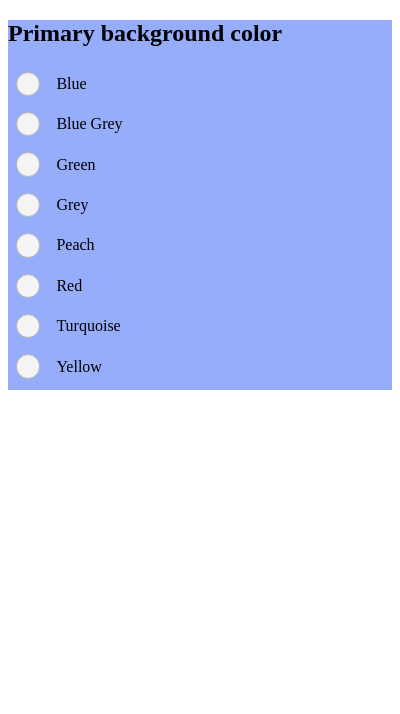
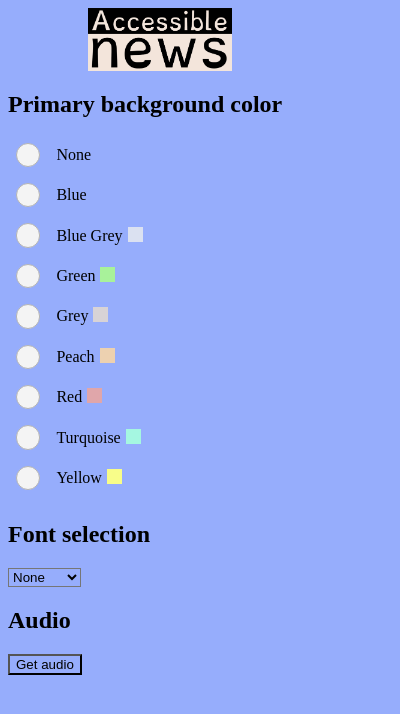
Before and after one commit to jamiebrown201/accessible-news, a browser extension: page popup.html in a window 400 px wide. Both pictures are taken after a click on the element "Blue". Drawn offline with Linux system fonts and the light colour scheme.

Commit message:
fully working

```diff
--- a/config/ft.js
+++ b/config/ft.js
@@ -4,6 +4,12 @@ var ft = {
     elements: [".article__content", "figcaption", ".topper__content"]
   },
   font: {
-    elements: ["body"]
+    elements: [".article__content", "figcaption", ".topper__content"],
+    customRules: [
+      {
+        classIdentifier: ".article-classifier__gap",
+        classBeingAdded: "accessibility-news-font-line-height"
+      }
+    ]
   }
 };
--- a/config/theGuardian.js
+++ b/config/theGuardian.js
@@ -1,8 +1,14 @@
 var theguardian = {
   primaryBackgroundColor: {
-    elements: [".content__main-column"]
+    elements: [
+      ".content__article-body",
+      ".content__headline-standfirst-wrapper"
+    ]
   },
   font: {
-    elements: [".content__main-column"]
+    elements: [
+      ".content__article-body",
+      ".content__headline-standfirst-wrapper"
+    ]
   }
 };
--- a/main.css
+++ b/main.css
@@ -14,51 +14,81 @@
   font-style: normal;
 }
 
-.accessibility-news-font-dyslexie {
-  font-family: "Dyslexie", sans-serif;
+.logo-container {
+  display: flex;
+  align-items: center;
+  justify-content: center;
+  width: 304px;
 }
 
-.accessibility-news-blue * {
+.accessibility-news-hidden {
+  display: none;
+}
+
+.accessibility-news-logo {
+  height: 63px;
+}
+
+.accessibility-news-font-dyslexie * {
+  font-family: "Dyslexie", sans-serif !important;
+}
+
+.accessibility-news-font-line-height,
+.accessibility-news-font-line-height * {
+  line-height: 55px !important;
+}
+
+.accessibility-news-primaryBackgroundColor-blue,
+.accessibility-news-primaryBackgroundColor-blue * {
   background-color: #96adfc;
 }
 
-.accessibility-news-blue-grey * {
+.accessibility-news-primaryBackgroundColor-blue-grey,
+.accessibility-news-primaryBackgroundColor-blue-grey * {
   background-color: #dbe1f1;
 }
 
-.accessibility-news-green * {
+.accessibility-news-primaryBackgroundColor-green,
+.accessibility-news-primaryBackgroundColor-green * {
   background-color: #a8f29a;
 }
-
-.accessibility-news-grey * {
+.accessibility-news-primaryBackgroundColor-grey,
+.accessibility-news-primaryBackgroundColor-grey * {
   background-color: #d8d3d6;
 }
 
-.accessibility-news-orange * {
+.accessibility-news-primaryBackgroundColor-orange,
+.accessibility-news-primaryBackgroundColor-orange * {
   background-color: #eddd6e;
 }
 
-.accessibility-news-peach * {
+.accessibility-news-primaryBackgroundColor-peach,
+.accessibility-news-primaryBackgroundColor-peach * {
   background-color: #edd1b0;
 }
 
-.accessibility-news-purple * {
+.accessibility-news-primaryBackgroundColor-purple,
+.accessibility-news-primaryBackgroundColor-purple * {
   background-color: #b987dc;
 }
 
-.accessibility-news-red * {
+.accessibility-news-primaryBackgroundColor-red,
+.accessibility-news-primaryBackgroundColor-red * {
   background-color: #e0a6aa;
 }
 
-.accessibility-news-turquoise * {
+.accessibility-news-primaryBackgroundColor-turquoise,
+.accessibility-news-primaryBackgroundColor-turquoise * {
   background-color: #a5f7e1;
 }
 
-.accessibility-news-yellow * {
+.accessibility-news-primaryBackgroundColor-yellow,
+.accessibility-news-primaryBackgroundColor-yellow * {
   background-color: #f8fd89;
 }
 
-.accessibility-news-black-font * {
+.accessibility-news-primaryBackgroundColor-black-font,
+.accessibility-news-primaryBackgroundColor-black-font * {
   color: #000000 !important;
 }
 
--- a/main.js
+++ b/main.js
@@ -21,25 +21,33 @@ async function init() {
 
 async function initPage() {
   const storage = await getStorage();
+  console.log("storage", storage);
   Object.keys(storage).forEach(key => {
     if (currentProvider[key]) {
       applyStyle({
         classes: storage[key].classes,
-        changingElement: key
+        changingElement: key,
+        active: storage[key].active
       });
     }
   });
 }
 
-function applyStyle({ classes, changingElement }) {
+function applyStyle({ classes, changingElement, active }) {
+  const customRules = currentProvider[changingElement].customRules;
   currentProvider[changingElement].elements.forEach(pageClassName => {
     let targetElement = document.querySelector(pageClassName);
     if (!targetElement) {
+      console.log(customRules);
       chrome.tabs.executeScript(
         {
-          code: `var targetElement = document.querySelector(\"${pageClassName}\"); targetElement.setAttribute( "class", Array.from(targetElement.classList) .filter(className => !className.includes("accessibility-news")) .join(" ") ); [\"${classes.join(
+          code: `var targetElement = document.querySelector(\"${pageClassName}\"); targetElement.setAttribute( "class", Array.from(targetElement.classList) .filter(className => !className.includes("accessibility-news-${changingElement}")) .join(" ") );   if (${active}) { [\"${classes.join(
             '","'
-          )}\"].forEach(className => targetElement.classList.add(className));`
+          )}\"].forEach(className => targetElement.classList.add(className))} if (${JSON.stringify(
+            customRules
+          )}) { ${JSON.stringify(
+            customRules
+          )}.forEach(({ classIdentifier, classBeingAdded }) => { document .querySelector(classIdentifier) .classList.add(classBeingAdded); }); };`
         },
         function() {
           console.log("Element clicked !");
@@ -49,10 +57,22 @@ function applyStyle({ classes, changingElement }) {
       targetElement.setAttribute(
         "class",
         Array.from(targetElement.classList)
-          .filter(className => !className.includes("accessibility-news"))
+          .filter(
+            className =>
+              !className.includes(`accessibility-news-${changingElement}`)
+          )
           .join(" ")
       );
-      classes.forEach(className => targetElement.classList.add(className));
+      if (active) {
+        classes.forEach(className => targetElement.classList.add(className));
+      }
+      if (customRules) {
+        customRules.forEach(({ classIdentifier, classBeingAdded }) => {
+          document
+            .querySelector(classIdentifier)
+            .classList.add(classBeingAdded);
+        });
+      }
     }
   });
 }
--- a/popup.html
+++ b/popup.html
@@ -4,74 +4,168 @@
     <link rel="stylesheet" type="text/css" href="main.css" />
   </head>
   <body>
+    <div class="logo-container">
+      <img src="./images/logo.png" alt="logo" class="accessibility-news-logo" />
+    </div>
     <form action="#">
       <div class="primary-background">
         <h2 class="form-section-header">Primary background color</h2>
         <div class="primary-background-selection">
           <div class="radio">
-            <input id="accessibility-news-blue" name="radio" type="radio" />
-            <label for="accessibility-news-blue" class="radio-label">
-              Blue
-              <div class="color-preview accessibility-news-blue"></div
+            <input id="none" name="radio" type="radio" />
+            <label for="none" class="radio-label">
+              None
+              <div class="color-preview none"></div
             ></label>
           </div>
           <div class="radio">
             <input
-              id="accessibility-news-blue-grey"
+              id="accessibility-news-primaryBackgroundColor-blue"
               name="radio"
               type="radio"
             />
-            <label for="accessibility-news-blue-grey" class="radio-label"
-              >Blue Grey
-              <div class="color-preview accessibility-news-blue-grey"></div
-            ></label>
-          </div>
-          <div class="radio">
-            <input id="accessibility-news-green" name="radio" type="radio" />
-            <label for="accessibility-news-green" class="radio-label"
-              >Green
-              <div class="color-preview accessibility-news-green"></div
-            ></label>
-          </div>
-          <div class="radio">
-            <input id="accessibility-news-grey" name="radio" type="radio" />
-            <label for="accessibility-news-grey" class="radio-label"
-              >Grey
-              <div class="color-preview accessibility-news-grey"></div
-            ></label>
-          </div>
-          <div class="radio">
-            <input id="accessibility-news-peach" name="radio" type="radio" />
-            <label for="accessibility-news-peach" class="radio-label"
-              >Peach
-              <div class="color-preview accessibility-news-peach"></div
-            ></label>
-          </div>
-          <div class="radio">
-            <input id="accessibility-news-red" name="radio" type="radio" />
-            <label for="accessibility-news-red" class="radio-label"
-              >Red
-              <div class="color-preview accessibility-news-red"></div
+            <label
+              for="accessibility-news-primaryBackgroundColor-blue"
+              class="radio-label"
+            >
+              Blue
+              <div
+                class="color-preview accessibility-news-primaryBackgroundColor-blue"
+              ></div
             ></label>
           </div>
           <div class="radio">
             <input
-              id="accessibility-news-turquoise"
+              id="accessibility-news-primaryBackgroundColor-blue-grey"
               name="radio"
               type="radio"
             />
-            <label for="accessibility-news-turquoise" class="radio-label"
-              >Turquoise
-              <div class="color-preview accessibility-news-turquoise"></div
+            <label
+              for="accessibility-news-primaryBackgroundColor-blue-grey"
+              class="radio-label"
+              >Blue Grey
+              <div
+                class="color-preview accessibility-news-primaryBackgroundColor-blue-grey"
+              ></div
             ></label>
           </div>
           <div class="radio">
-            <input id="accessibility-news-yellow" name="radio" type="radio" />
-            <label for="accessibility-news-yellow" class="radio-label"
-              >Yellow
-              <div class="color-preview accessibility-news-yellow"></div
+            <input
+              id="accessibility-news-primaryBackgroundColor-green"
+              name="radio"
+              type="radio"
+            />
+            <label
+              for="accessibility-news-primaryBackgroundColor-green"
+              class="radio-label"
+              >Green
+              <div
+                class="color-preview accessibility-news-primaryBackgroundColor-green"
+              ></div
             ></label>
           </div>
+          <div class="radio">
+            <input
+              id="accessibility-news-primaryBackgroundColor-grey"
+              name="radio"
+              type="radio"
+            />
+            <label
+              for="accessibility-news-primaryBackgroundColor-grey"
+              class="radio-label"
+              >Grey
+              <div
+                class="color-preview accessibility-news-primaryBackgroundColor-grey"
+              ></div
+            ></label>
+          </div>
+          <div class="radio">
+            <input
+              id="accessibility-news-primaryBackgroundColor-peach"
+              name="radio"
+              type="radio"
+            />
+            <label
+              for="accessibility-news-primaryBackgroundColor-peach"
+              class="radio-label"
+              >Peach
+              <div
+                class="color-preview accessibility-news-primaryBackgroundColor-peach"
+              ></div
+            ></label>
+          </div>
+          <div class="radio">
+            <input
+              id="accessibility-news-primaryBackgroundColor-red"
+              name="radio"
+              type="radio"
+            />
+            <label
+              for="accessibility-news-primaryBackgroundColor-red"
+              class="radio-label"
+              >Red
+              <div
+                class="color-preview accessibility-news-primaryBackgroundColor-red"
+              ></div
+            ></label>
+          </div>
+          <div class="radio">
+            <input
+              id="accessibility-news-primaryBackgroundColor-turquoise"
+              name="radio"
+              type="radio"
+            />
+            <label
+              for="accessibility-news-primaryBackgroundColor-turquoise"
+              class="radio-label"
+              >Turquoise
+              <div
+                class="color-preview accessibility-news-primaryBackgroundColor-turquoise"
+              ></div
+            ></label>
+          </div>
+          <div class="radio">
+            <input
+              id="accessibility-news-primaryBackgroundColor-yellow"
+              name="radio"
+              type="radio"
+            />
+            <label
+              for="accessibility-news-primaryBackgroundColor-yellow"
+              class="radio-label"
+              >Yellow
+              <div
+                class="color-preview accessibility-news-primaryBackgroundColor-yellow"
+              ></div
+            ></label>
+          </div>
+        </div>
+      </div>
+      <div class="font">
+        <h2>Font selection</h2>
+        <select id="font-selection">
+          <option value="none">None</option>
+          <option class="accessibility-news-font-dyslexie" value="dyslexie"
+            >Dyslexie</option
+          >
+        </select>
+      </div>
+      <div class="accessibility-news-audio">
+        <h2>Audio</h2>
+        <input
+          type="button"
+          class="accessibility-news-get-audio"
+          value="Get audio"
+        />
+        <div class="accessibility-news-play-audio accessibility-news-hidden">
+          <audio controls>
+            <source
+              class="accessibility-news-audio-source"
+              src="horse.mp3"
+              type="audio/mpeg"
+            />
+            Your browser does not support the audio element.
+          </audio>
         </div>
       </div>
     </form>
--- a/popup.js
+++ b/popup.js
@@ -1,13 +1,40 @@
 window.addEventListener("load", init);
 
 async function init() {
-  await addPrimaryBackgroundColourListeners();
+  const storage = await getStorage();
+  addPrimaryBackgroundColourListeners(storage);
+  addFontListeners(storage);
+  addAudioListeners();
 }
 
-async function addPrimaryBackgroundColourListeners() {
+function addAudioListeners() {
+  const getAudio = document.querySelector(".accessibility-news-get-audio");
+  getAudio.addEventListener("click", e => {
+    console.log("clicked");
+    const audioPlayer = document.querySelector(
+      ".accessibility-news-play-audio"
+    );
+    audioPlayer.classList.remove("accessibility-news-hidden");
+  });
+}
+
+function addFontListeners(storage) {
+  const fonts = document.getElementById("font-selection");
+
+  fonts.addEventListener("change", e => {
+    changeFont(e.target.value);
+  });
+
+  Array.from(fonts.children).forEach(option => {
+    if (storage.font.fontName === option.value) {
+      option.selected = true;
+    }
+  });
+}
+
+function addPrimaryBackgroundColourListeners(storage) {
   Array.from(document.querySelectorAll(".radio")).forEach(async radio => {
     const color = radio.children[0].id;
-    const storage = await getStorage();
     if (storage.primaryBackgroundColor) {
       if (color === storage.primaryBackgroundColor.color) {
         radio.children[0].checked = true;
@@ -21,18 +48,48 @@ async function addPrimaryBackgroundColourListeners() {
 }
 
 function changePrimaryBackgroundColor(color) {
+  const isActive = color !== "none";
   chrome.storage.sync.set(
     {
       primaryBackgroundColor: {
-        classes: [`${color}`, `accessibility-news-black-font`],
-        color
+        classes: [
+          `${color}`,
+          `accessibility-news-primaryBackgroundColor-black-font`
+        ],
+        color,
+        active: isActive
       }
     },
     function() {
       applyStyle({
-        classes: [`${color}`, `accessibility-news-black-font`],
-        changingElement: "primaryBackgroundColor"
+        classes: [
+          `${color}`,
+          `accessibility-news-primaryBackgroundColor-black-font`
+        ],
+        changingElement: "primaryBackgroundColor",
+        active: isActive
       });
     }
   );
 }
+
+function changeFont(font) {
+  const isActive = font !== "none";
+  console.log("isActive", isActive);
+  chrome.storage.sync.set(
+    {
+      font: {
+        classes: [`accessibility-news-font-${font}`],
+        fontName: font,
+        active: isActive
+      }
+    },
+    function() {
+      applyStyle({
+        classes: [`accessibility-news-font-${font}`],
+        changingElement: "font",
+        active: isActive
+      });
+    }
+  );
+}
```
Also changed, not shown: images/logo.png (added).
